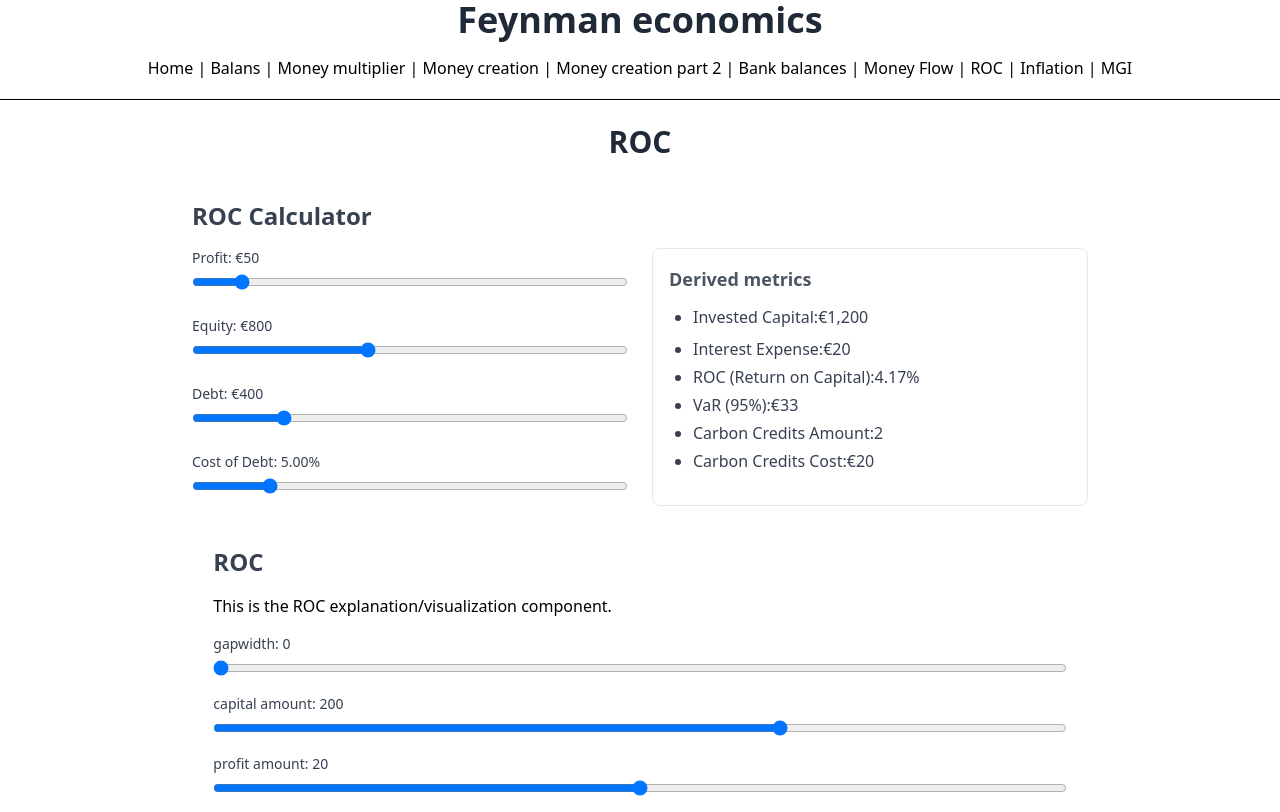
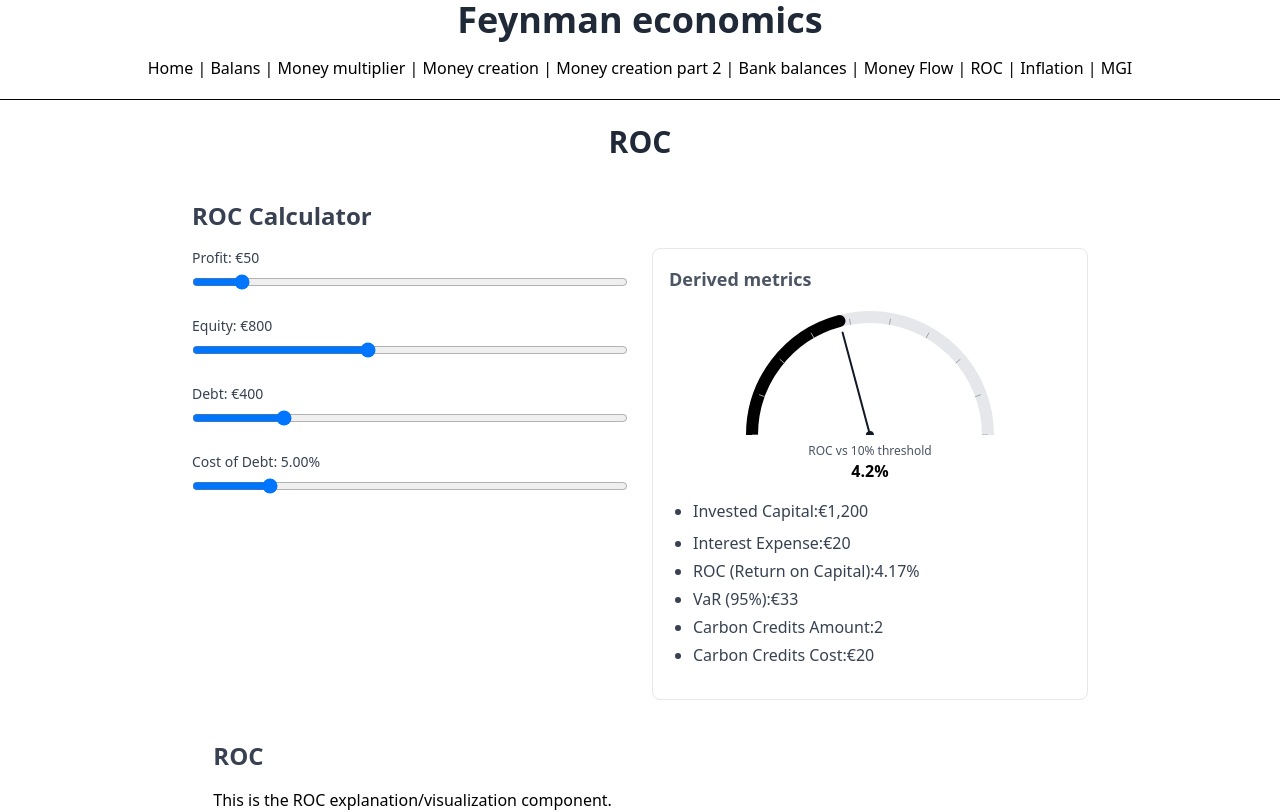
Before and after one commit to jurcello/feynman-economy, a Vue app: page /roc in a window 1280 px wide. Shown: the top 812 px of the page. Built offline with nearby package versions, Linux system fonts and the light colour scheme.

Commit message:
Enhance `ROCCalculator`: integrate `PressureGauge` component to display ROC vs 10% threshold, and update metrics visualization.

```diff
--- /dev/null
+++ b/src/components/Common/PressureGauge.vue
@@ -0,0 +1,128 @@
+<template>
+  <div class="flex flex-col items-center select-none" :aria-label="`${label || 'gauge'}`" role="img">
+    <svg :width="size" :height="size/2" :viewBox="`0 0 ${size} ${size/2}`">
+      <!-- Background arc -->
+      <path :d="arcPath(0, 180)" fill="none" :stroke="trackColor" :stroke-width="strokeWidth" stroke-linecap="round" />
+      <!-- Value arc -->
+      <path :d="arcPath(0, angle)" fill="none" :stroke="currentColorHex" :stroke-width="strokeWidth" stroke-linecap="round" :style="{ color: currentColorHex }" />
+      <!-- Ticks -->
+      <g v-if="showTicks">
+        <template v-for="t in tickAngles" :key="t">
+          <line :x1="polarToX(center, radius, t)" :y1="polarToY(center, radius, t)"
+                :x2="polarToX(center, radius - tickLength, t)" :y2="polarToY(center, radius - tickLength, t)"
+                :stroke="tickColor" :stroke-width="1" />
+        </template>
+      </g>
+      <!-- Needle -->
+      <g :transform="`translate(${center.x}, ${center.y}) rotate(${angle - 180})`" class="transition-transform duration-300 ease-out">
+        <line x1="0" y1="0" :x2="radius - strokeWidth" y2="0" :stroke="needleColor" :stroke-width="2" stroke-linecap="round" />
+        <circle r="4" :fill="needleColor" />
+      </g>
+    </svg>
+    <div class="text-center mt-2">
+      <div v-if="label" class="text-xs text-gray-600">{{ label }}</div>
+      <div class="font-semibold">{{ formattedValue }}</div>
+    </div>
+  </div>
+</template>
+
+<script setup lang="ts">
+import { computed } from 'vue';
+
+interface Props {
+  okColor?: string;
+  badColor?: string;
+  threshold: number; // threshold where color becomes fully bad
+  value: number;     // current value
+  label?: string;
+  size?: number;     // px width of gauge
+  strokeWidth?: number; // arc stroke width
+  showTicks?: boolean;
+  format?: (v: number) => string; // custom value formatting
+  trackColor?: string;
+  tickColor?: string;
+  needleColor?: string;
+}
+
+const props = withDefaults(defineProps<Props>(), {
+  okColor: '#16a34a', // tailwind green-600
+  badColor: '#dc2626', // tailwind red-600
+  threshold: 100,
+  value: 0,
+  label: '',
+  size: 220,
+  strokeWidth: 10,
+  showTicks: true,
+  trackColor: '#e5e7eb', // gray-200
+  tickColor: '#9ca3af', // gray-400
+  needleColor: '#111827', // gray-900
+});
+
+const pct = computed(() => {
+  if (!isFinite(props.threshold) || props.threshold === 0) return 0;
+  return Math.max(0, props.value / props.threshold);
+});
+
+const clamped = computed(() => Math.min(1, pct.value));
+const angle = computed(() => 180 * clamped.value); // 0..180 degrees
+
+const currentColorHex = computed(() => lerpColor(props.okColor, props.badColor, clamped.value));
+
+const formattedValue = computed(() => (props.format ? props.format(props.value) : String(props.value)));
+
+// Geometry helpers
+const radius = computed(() => (props.size / 2) - props.strokeWidth);
+const center = computed(() => ({ x: props.size / 2, y: props.size / 2 }));
+const tickCount = 9; // 0..180 every 20 deg
+const tickLength = 6;
+const tickAngles = computed(() => Array.from({ length: tickCount + 1 }, (_, i) => 180 * (i / tickCount)));
+
+function toRad(deg: number) { return (deg - 180) * Math.PI / 180; }
+function polarToX(c: {x:number, y:number}, r: number, deg: number) { return c.x + r * Math.cos(toRad(deg)); }
+function polarToY(c: {x:number, y:number}, r: number, deg: number) { return c.y + r * Math.sin(toRad(deg)); }
+
+function arcPath(startDeg: number, endDeg: number) {
+  const r = radius.value;
+  const c = center.value;
+  const largeArcFlag = endDeg - startDeg <= 180 ? 0 : 1;
+  const start = {
+    x: polarToX(c, r, startDeg),
+    y: polarToY(c, r, startDeg),
+  };
+  const end = {
+    x: polarToX(c, r, endDeg),
+    y: polarToY(c, r, endDeg),
+  };
+  return `M ${start.x} ${start.y} A ${r} ${r} 0 ${largeArcFlag} 1 ${end.x} ${end.y}`;
+}
+
+// Color interpolation
+function lerp(a: number, b: number, t: number) { return a + (b - a) * t; }
+
+function parseColor(input: string): [number, number, number] {
+  const ctx = document.createElement('canvas').getContext('2d');
+  if (!ctx) return [0, 0, 0];
+  ctx.fillStyle = input;
+  const computed = ctx.fillStyle as string;
+  // computed is in rgb(a) format
+  const m = /rgba?\((\d+),\s*(\d+),\s*(\d+)/.exec(computed);
+  if (!m) return [0, 0, 0];
+  return [parseInt(m[1], 10), parseInt(m[2], 10), parseInt(m[3], 10)];
+}
+
+function toHex(n: number) { const v = Math.max(0, Math.min(255, Math.round(n))); return v.toString(16).padStart(2, '0'); }
+function rgbToHex(rgb: [number, number, number]) { return `#${toHex(rgb[0])}${toHex(rgb[1])}${toHex(rgb[2])}`; }
+function lerpColor(a: string, b: string, t: number) {
+  const ca = parseColor(a);
+  const cb = parseColor(b);
+  const r: [number, number, number] = [
+    lerp(ca[0], cb[0], t),
+    lerp(ca[1], cb[1], t),
+    lerp(ca[2], cb[2], t),
+  ] as unknown as [number, number, number];
+  return rgbToHex(r);
+}
+</script>
+
+<style scoped>
+</style>
--- a/src/components/ROC/ROCCalculator.vue
+++ b/src/components/ROC/ROCCalculator.vue
@@ -75,6 +75,18 @@
 
       <div class="bg-white/50 rounded-lg p-4 border">
         <h3 class="text-lg font-semibold mb-3">Derived metrics</h3>
+        <div class="flex items-center justify-center mb-4">
+          <PressureGauge
+            :value="roc.roc * 100"
+            :threshold="10"
+            label="ROC vs 10% threshold"
+            ok-color="#16a34a"
+            bad-color="#dc2626"
+            :size="260"
+            :stroke-width="12"
+            :format="(v:number) => v.toFixed(1) + '%'"
+          />
+        </div>
         <ul class="space-y-1">
           <li>
             <span class="font-medium">Invested Capital:</span>
@@ -108,6 +120,7 @@
 
 <script setup lang="ts">
 import {CarbonCredit, createROC, ResourceCredit} from '@/PlainObjects/ROC/rocCalculation';
+import PressureGauge from '@/components/Common/PressureGauge.vue';
 
 const roc = createROC({ profit: 50, equity: 800, debt: 400, costOfDebt: 0.05 });
 const ccCredits = [
```
